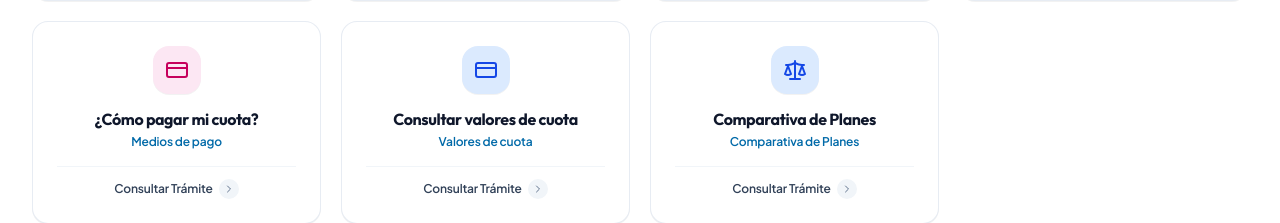
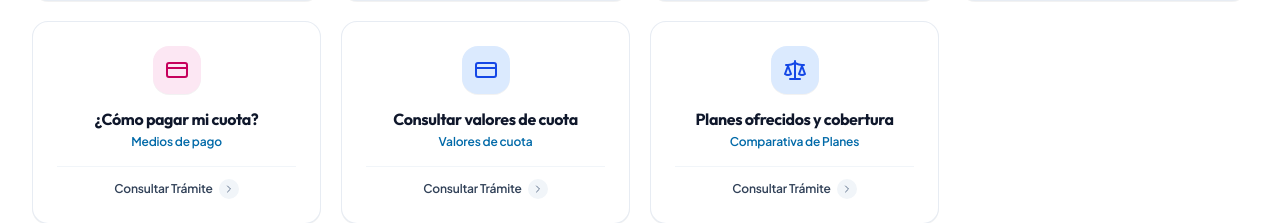
Before and after one commit to KarimServin/guia-interactiva-dss, a Next.js app: page / in a window 1280 px wide. Shown: the part 1543-1766 px from the top of the page. Built offline with nearby package versions, Linux system fonts and the light colour scheme.

Commit message:
Update verbTitle of comparativa-planes to Planes ofrecidos y cobertura

```diff
--- a/src/data/dssData.ts
+++ b/src/data/dssData.ts
@@ -479,7 +479,7 @@ export const ACTION_MODULES: ActionModule[] = [
     id: 'comparativa-planes',
     buttonNumber: 13,
     title: 'Comparativa de Planes',
-    verbTitle: 'Comparativa de Planes',
+    verbTitle: 'Planes ofrecidos y cobertura',
     shortDesc: 'Conocé las diferencias entre Plan General y Plan Básico: prácticas, internación y medicamentos.',
     iconName: 'Scale',
     colorClass: {
```
